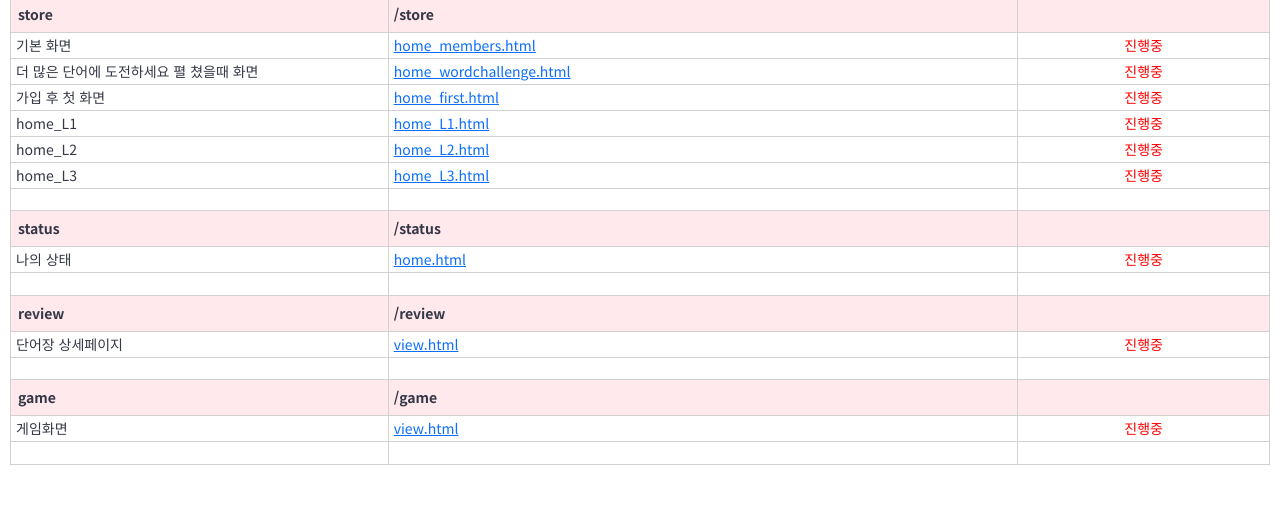
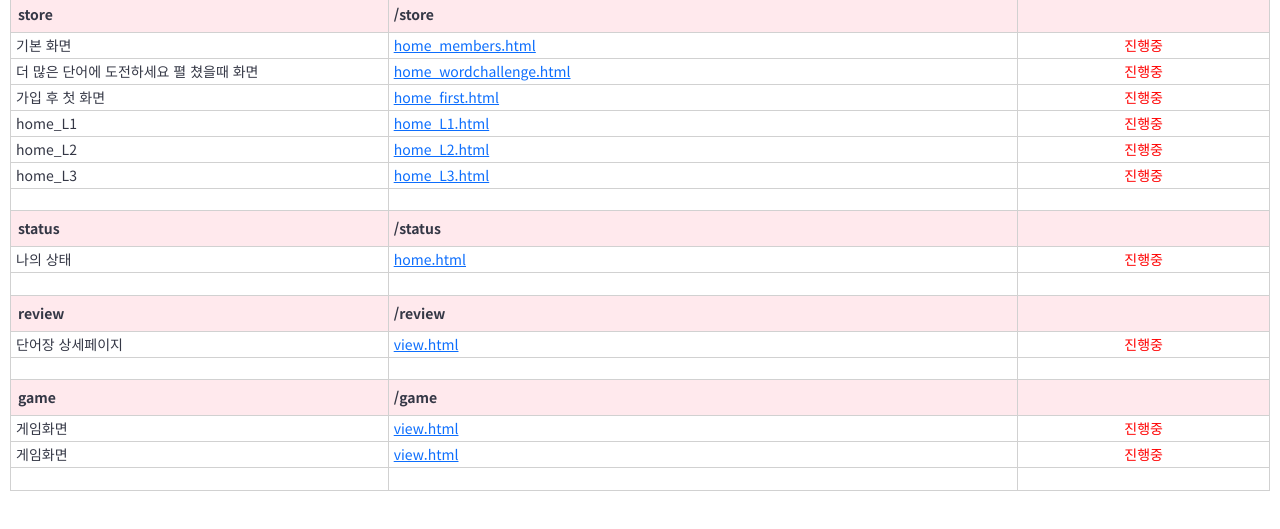
Before and after one commit to icodetree/bootstrap, a website: page dist/index.html in a window 1280 px wide. Shown: the part 85-614 px from the top of the page. Drawn offline with Linux system fonts and the light colour scheme.

Commit message:
add index listup

```diff
--- a/dist/index.html
+++ b/dist/index.html
@@ -288,6 +288,11 @@
 				<td class="done"><span class="ing">진행중</span></td>
 			</tr>
 			<tr>
+				<td>게임화면</td>
+				<td><a href="./game/play.html" target="_self">view.html</a></td>
+				<td class="done"><span class="ing">진행중</span></td>
+			</tr>
+			<tr>
 				<td></td>
 				<td></td>
 				<td></td>
```
